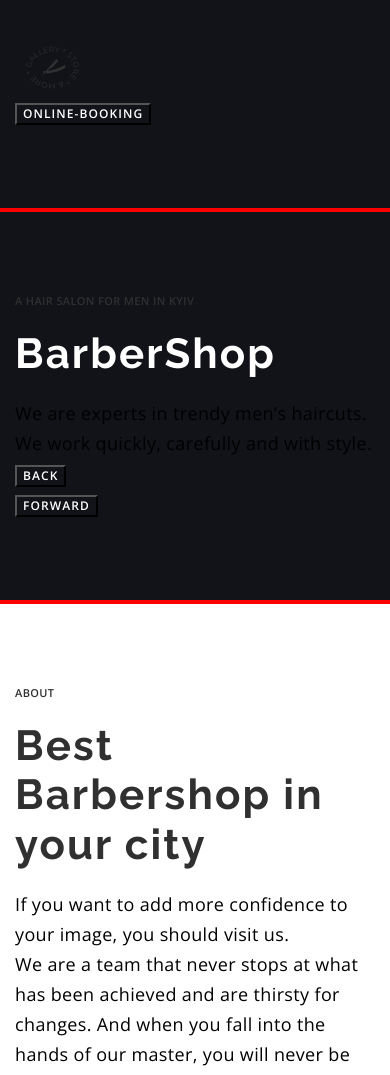
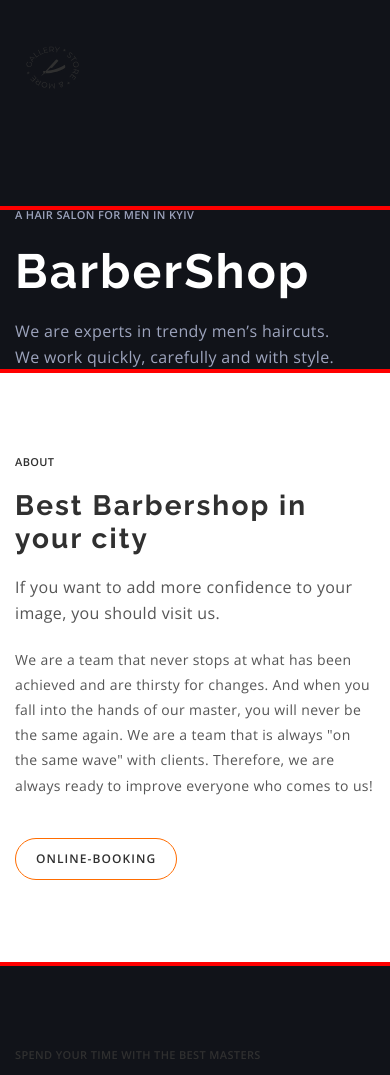
Before and after one commit to OlhaKatrych/Barber, a website built with Vite: page index.html in a window 390 px wide. Shown: the top 1075 px of the page. Built offline with nearby package versions, Linux system fonts and the light colour scheme.

Commit message:
s-about-mobile completed

```diff
--- a/index.html
+++ b/index.html
@@ -60,14 +60,16 @@
         <a class="header-contact link" href="tel:+380441111111"
           >+38 044 111 11 11</a
         >
-      <button class="btn" type="button">Online-booking</button>
+        <button class="btn header-btn-hidden" type="button">
+          Online-booking
+        </button>
       </div>
     </header>
     <main>
       <!--Hero Section-->
       <section class="hero section">
         <div class="container hero-container">
-        <ul class="hero-list">
+          <ul class="hero-list hero-list-hidden">
             <li class="hero-item">
               <a
                 class="hero-link link"
@@ -87,14 +89,16 @@
               >
             </li>
           </ul>
-        <p class="uppertitle">A hair salon for men in Kyiv</p>
+          <div class="hero-wrapper">
+            <p class="uppertitle hero-uppertitle">A hair salon for men in Kyiv</p>
             <h1 class="title title-light">BarberShop</h1>
             <p class="hero-subtitle">
-          We are experts in trendy men’s haircuts. We work quickly, carefully
-          and with style.
+              We are experts in trendy men’s haircuts. We work quickly,
+              carefully and with style.
             </p>
+          </div>
           <!--Slide Controls-->
-        <ul class="hero-list-slide">
+          <ul class="hero-list-slide hero-list-hidden">
             <li class="hero-item-slide">
               <button class="btn" type="button">Back</button>
             </li>
@@ -127,19 +131,20 @@
               />
             </li>
           </ul>
-        <p class="uppertitle">About</p>
-        <h2 class="title">Best Barbershop in your city</h2>
+          <p class="uppertitle about-uppertitle">About</p>
+          <h2 class="title about-title">Best Barbershop in your city</h2>
           <p class="about-subtitle">
-          If you want to add more confidence to your image, you should visit us.
+            If you want to add more confidence to your image, you should visit
+            us.
           </p>
           <p class="about-desc">
             We are a team that never stops at what has been achieved and are
             thirsty for changes. And when you fall into the hands of our master,
-          you will never be the same again. We are a team that is always "on the
-          same wave" with clients. Therefore, we are always ready to improve
-          everyone who comes to us!
+            you will never be the same again. We are a team that is always "on
+            the same wave" with clients. Therefore, we are always ready to
+            improve everyone who comes to us!
           </p>
-        <button class="btn" type="button">Online-booking</button>
+          <button class="btn about-btn" type="button">Online-booking</button>
         </div>
       </section>
       <!--Price Section-->
@@ -153,7 +158,9 @@
                 <li class="price-item-sub">Men’s haircut from 300 uah.</li>
                 <li class="price-item-sub">Beard trim from 300 uah.</li>
                 <li class="price-item-sub">Mustache trim from 200 uah.</li>
-              <li class="price-item-sub">Straight razor shave from 200 uah.</li>
+                <li class="price-item-sub">
+                  Straight razor shave from 200 uah.
+                </li>
               </ul>
             </li>
             <li class="price-item">
@@ -180,8 +187,8 @@
           <p class="uppertitle">Old traditional school</p>
           <h2 class="title">Why people come to us?</h2>
           <p class="benefits-text">
-          Only good things are said about us. But it's better to see and feel 1
-          time than read 10 times.
+            Only good things are said about us. But it's better to see and feel
+            1 time than read 10 times.
           </p>
           <ul class="benefits-list">
             <li class="benefits-item">
@@ -295,9 +302,15 @@
         <div class="container">
           <h2 class="title title-light">Online-booking</h2>
           <form action="/" class="form">
-            <input type="text" placeholder="NAME*">
-            <input type="text" placeholder="PHONE*">
-            <textarea name="" id="" cols="30" rows="10" placeholder="MESSAGE"></textarea>
+            <input type="text" placeholder="NAME*" />
+            <input type="text" placeholder="PHONE*" />
+            <textarea
+              name=""
+              id=""
+              cols="30"
+              rows="10"
+              placeholder="MESSAGE"
+            ></textarea>
             <button type="submit" class="booking-button">SEND</button>
           </form>
         </div>
--- a/styles.css
+++ b/styles.css
@@ -7,6 +7,7 @@
     --main-bg-cl: #ffffff;
     --title-light: #ffffff;
     --accent-cl: #FF6C00;
+    --subtitle-cl: #9DA4BD;
 
 }
 
@@ -88,7 +89,7 @@ button {
 
 .title{
 
-    font-size: 42px;
+    font-size: 48px;
     font-family: Raleway;
     line-height: 1.17;
     letter-spacing: 2.1px;
@@ -103,11 +104,17 @@ button {
 
 .btn{
 
+    min-width: 160px;
+    min-height: 40px;
+    padding: 12px 20px;
+
     font-family: inherit;
     font-size: 12px;
     font-weight: 600;
     line-height: 1.33;
     letter-spacing: 1.08px;
+    border: 1px solid #FF6C00;
+    border-radius: 25px;
     text-transform: uppercase;
     color: var(--title-light);
     background-color: transparent;
@@ -141,6 +148,7 @@ button {
 
     background-color: #111319;
     padding-top: 40px;
+    padding-bottom: 112px;
     width: 100%;
 }
 .header-logo {
@@ -186,6 +194,8 @@ button {
 .hero {
 
     background-color: #111319;
+    padding-top: 0;
+    padding-bottom: 0;
 }
 
 .hero-container {
@@ -199,11 +209,23 @@ button {
 .hero-link {
 }
 
+.hero-wrapper {
+
+    width: 336px;
+}
+
 .hero-uppertitle {
+
+    color: var(--subtitle-cl);
 }
 .hero-title {
 }
 .hero-subtitle {
+
+    font-size: 16px;
+    font-weight: 400;
+    line-height: 1.62;
+    color: var( --subtitle-cl);
 }
 .hero-list-slide {
 }
@@ -227,14 +249,33 @@ button {
 }
 
 .about-uppertitle {
+
+ color: var(--secondery-txt-cl);
+
 }
 .about-title {
+
+    width: 306px;
+    font-size: 28px;
 }
 .about-subtitle {
+
+    font-size: 16px;
+    line-height: 1.6;
+    color: var(--main-txt-cl);
+    margin-bottom: 20px;
 }
 .about-desc {
+
+    font-size: 14px;
+    line-height: 1.8;
+    color: var(--main-txt-cl);
+
+    margin-bottom: 40px;
 }
 .about-btn {
+
+    color: var(--secondery-txt-cl);
 }
 
 /*PRICE STYLE*/
@@ -365,11 +406,6 @@ textarea {
 
 @media only screen and (min-width: 320px) and (max-width: 767.8px){
 
-    .about-img {
-
-        display: none;
-    }
-
     .header-logo-img {
 
         width: 76px;
@@ -378,9 +414,22 @@ textarea {
 
     .header-nav,
     .header-contact,
+    .hero-list-hidden {
 
+        display: none;
+    }
 
-    .hero-list {
+    .header-btn-hidden {
+
+        display: none;
+    }
+
+    .hero-list-hidden {
+
+        display: none;
+    }
+
+    .about-img {
 
         display: none;
     }
```
Lines whose indentation alone changed are shown as unchanged.
